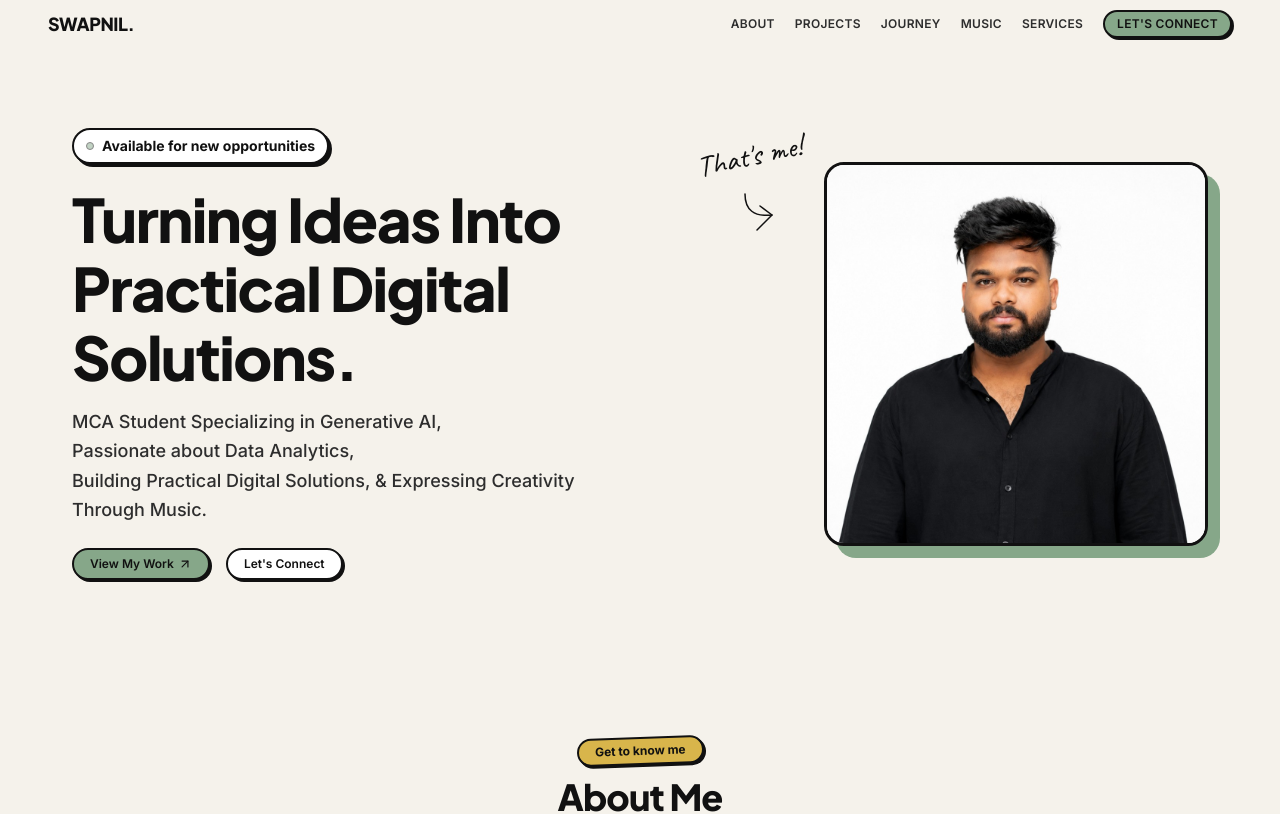
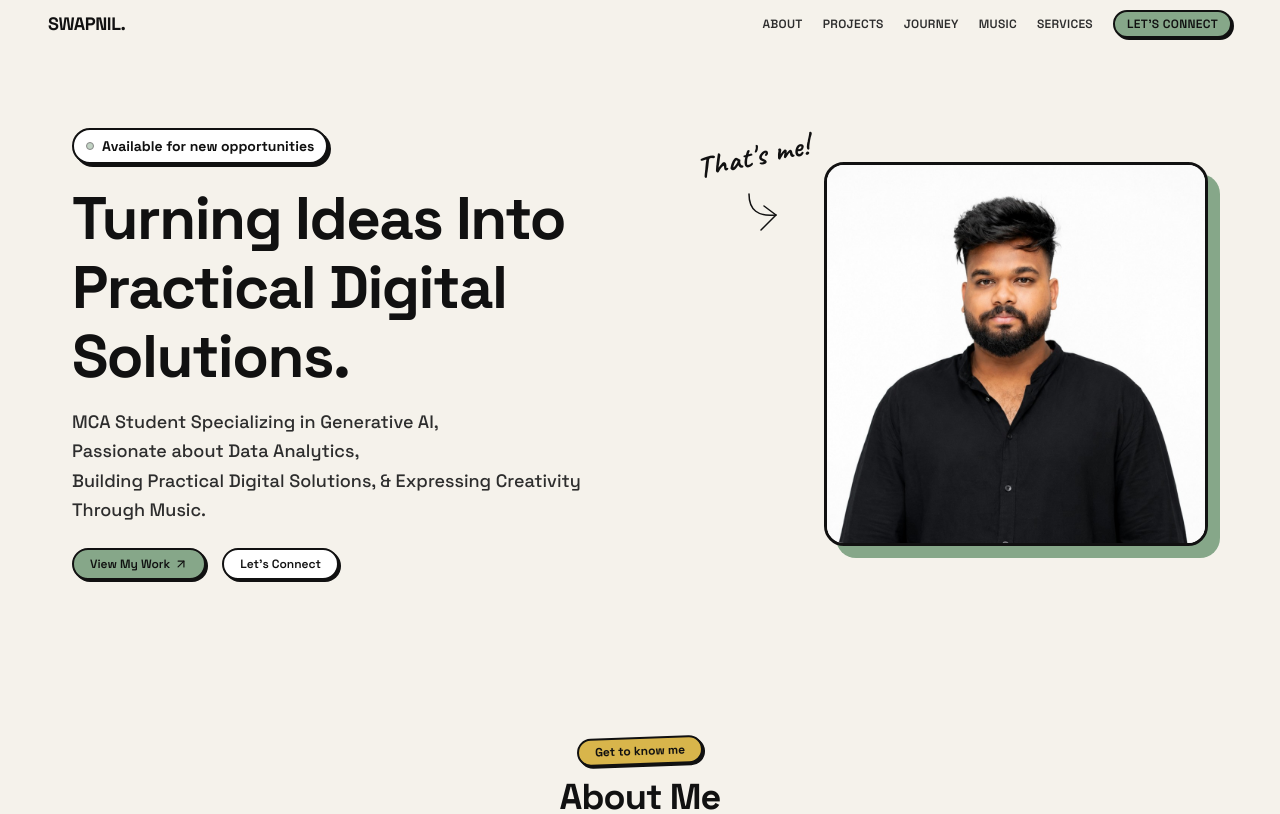
Before and after one commit to Swapniltechyy/portfolio, a React (Vite) app: page / in a window 1280 px wide. Shown: the top 814 px of the page. Built offline with nearby package versions, Linux system fonts and the light colour scheme.

Commit message:
feat(typography): unify portfolio typography with Space Grotesk and refine cursive accents

```diff
--- a/index.html
+++ b/index.html
@@ -9,7 +9,7 @@
   <link rel="preconnect" href="https://fonts.googleapis.com">
   <link rel="preconnect" href="https://fonts.gstatic.com" crossorigin>
   <link
-    href="https://fonts.googleapis.com/css2?family=Caveat:wght@400..700&family=Inter:wght@100..900&family=Plus+Jakarta+Sans:ital,wght@0,200..800;1,200..800&display=swap"
+    href="https://fonts.googleapis.com/css2?family=Caveat:wght@400..700&family=Inter:wght@100..900&family=Plus+Jakarta+Sans:ital,wght@0,200..800;1,200..800&family=Space+Grotesk:wght@300..700&display=swap"
     rel="stylesheet">
 </head>
 
--- a/src/components/Hero.tsx
+++ b/src/components/Hero.tsx
@@ -23,11 +23,13 @@ export default function Hero() {
             Available for new opportunities
           </motion.div>
 
-          <h1 className="text-3xl sm:text-4xl lg:text-5xl xl:text-6xl font-extrabold font-heading tracking-tight mb-2 lg:mb-4 text-[#111111] leading-[1.15]">
-            Turning Ideas Into Practical Digital Solutions.
+          <h1 className="text-3xl sm:text-4xl lg:text-5xl xl:text-6xl font-bold font-grotesk tracking-tight mb-2 lg:mb-4 text-[#111111] leading-[1.15]">
+            <span className="block">Turning Ideas Into</span>
+            <span className="block">Practical Digital</span>
+            <span className="block">Solutions.</span>
           </h1>
 
-          <p className="text-[13px] sm:text-sm md:text-base lg:text-lg text-[#2D2D2D] mb-3 lg:mb-6 max-w-2xl leading-relaxed font-medium">
+          <p className="text-[13px] sm:text-sm md:text-base lg:text-lg text-[#2D2D2D] mb-3 lg:mb-6 max-w-2xl leading-relaxed font-medium font-grotesk">
             MCA Student Specializing in Generative AI,<br className="hidden md:block" /> Passionate about Data Analytics,
             <br className="hidden md:block" /> Building Practical Digital Solutions, & Expressing Creativity Through Music.
           </p>
@@ -59,7 +61,7 @@ export default function Hero() {
           <div className="relative w-52 h-52 sm:w-56 sm:h-56 md:w-64 md:h-64 lg:w-80 lg:h-80 xl:w-[24rem] xl:h-[24rem]">
             {/* Decorative Arrow */}
             <div className="absolute -top-10 -left-24 lg:-top-6 lg:-left-32 z-20 hidden md:flex flex-col items-center">
-              <p className="font-cursive text-2xl lg:text-3xl text-[#111111] mb-1 -rotate-12">That's me!</p>
+              <p className="font-cursive font-bold text-2xl lg:text-3xl tracking-wide text-[#111111] mb-1 -rotate-12 select-none">That's me!</p>
               <svg width="60" height="60" viewBox="0 0 100 100" fill="none" xmlns="http://www.w3.org/2000/svg" className="text-[#111111] ml-4 mt-1">
                 <path d="M 30 20 Q 30 60 75 55" stroke="currentColor" strokeWidth="2.5" fill="none" strokeLinecap="round" />
                 <path d="M 55 40 L 75 55 L 50 80" stroke="currentColor" strokeWidth="2.5" fill="none" strokeLinecap="round" strokeLinejoin="round" />
--- a/src/components/Music.tsx
+++ b/src/components/Music.tsx
@@ -185,12 +185,12 @@ function CassetteSVG({
         fontFamily="'Pacifico', 'Dancing Script', Georgia, cursive"
         fontStyle="italic">{label}</text>
       <text x="210" y="114" textAnchor="middle" fill="#666" fontSize="9"
-        fontFamily="Arial, sans-serif" letterSpacing="2.5">{subLabel}</text>
+        fontFamily="'Space Grotesk', sans-serif" letterSpacing="2.5">{subLabel}</text>
 
       {/* C-90 / label text */}
-      <text x="58" y="180" fill="#1a1a1a" fontSize="13" fontFamily="Arial, sans-serif" fontWeight="bold">C-90</text>
-      <text x="280" y="172" fill="#444" fontSize="8" fontFamily="Arial, sans-serif">NORMAL</text>
-      <text x="280" y="182" fill="#444" fontSize="8" fontFamily="Arial, sans-serif">POSITION (TYPE I)</text>
+      <text x="58" y="180" fill="#1a1a1a" fontSize="13" fontFamily="'Space Grotesk', sans-serif" fontWeight="bold">C-90</text>
+      <text x="280" y="172" fill="#444" fontSize="8" fontFamily="'Space Grotesk', sans-serif">NORMAL</text>
+      <text x="280" y="182" fill="#444" fontSize="8" fontFamily="'Space Grotesk', sans-serif">POSITION (TYPE I)</text>
 
       {/* Rainbow stripes */}
       <rect x="42" y="130" width="336" height="12" fill="#E83030" />
--- a/src/index.css
+++ b/src/index.css
@@ -6,12 +6,14 @@
   --color-primary: #86A789;
   --color-secondary: #D8B54B;
   --color-accent: #FCFAF7;
-  --font-sans: 'Inter', sans-serif;
-  --font-heading: 'Plus Jakarta Sans', sans-serif;
+  --font-sans: 'Space Grotesk', sans-serif;
+  --font-heading: 'Space Grotesk', sans-serif;
+  --font-grotesk: 'Space Grotesk', sans-serif;
   --font-cursive: 'Caveat', cursive;
 }
 
 body {
+  font-family: var(--font-sans);
   background-color: var(--color-background);
   color: var(--color-foreground);
   -webkit-font-smoothing: antialiased;
--- a/tailwind.config.js
+++ b/tailwind.config.js
@@ -14,7 +14,10 @@ export default {
         accent: '#8b5cf6',
       },
       fontFamily: {
-        sans: ['Inter', 'sans-serif'],
+        sans: ["'Space Grotesk'", 'sans-serif'],
+        heading: ["'Space Grotesk'", 'sans-serif'],
+        grotesk: ["'Space Grotesk'", 'sans-serif'],
+        cursive: ["'Caveat'", 'cursive'],
       },
     },
   },
```
Also changed, not shown: public/assets/ABS00606.jpg (added).
